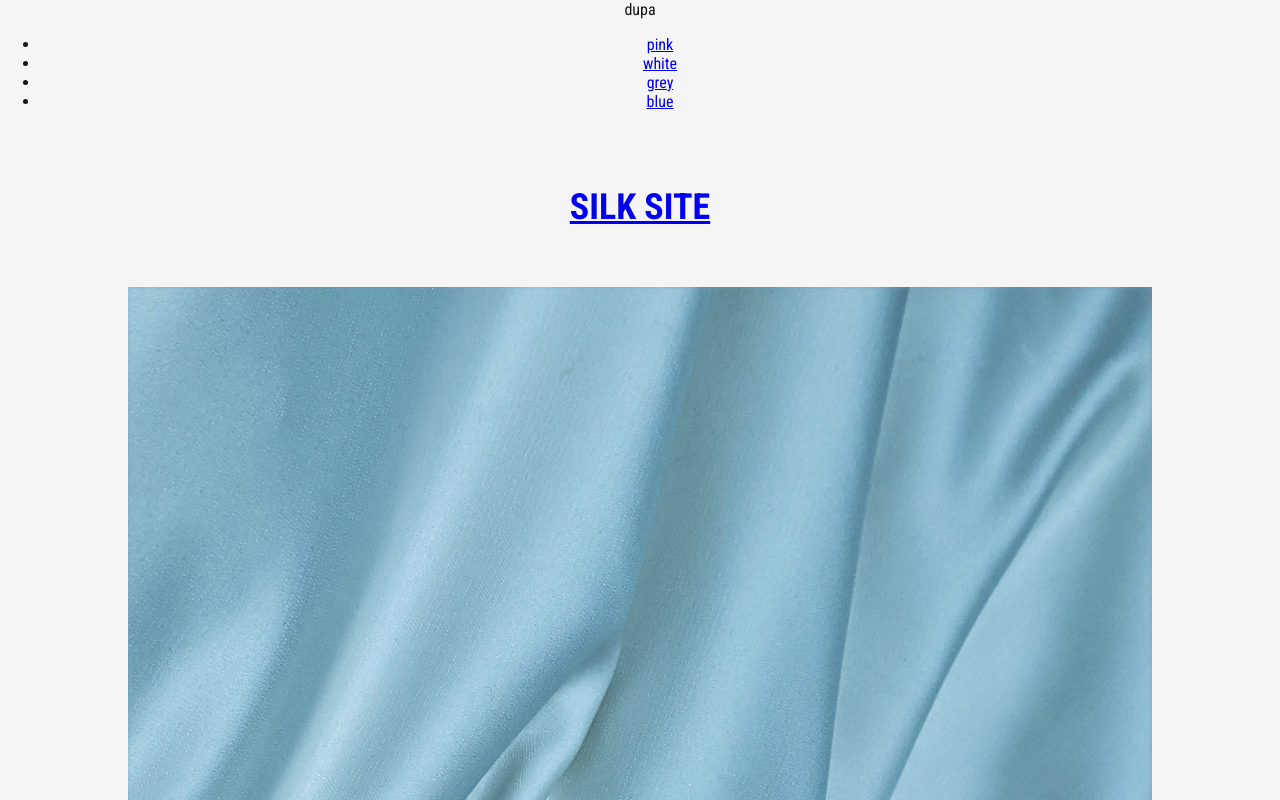
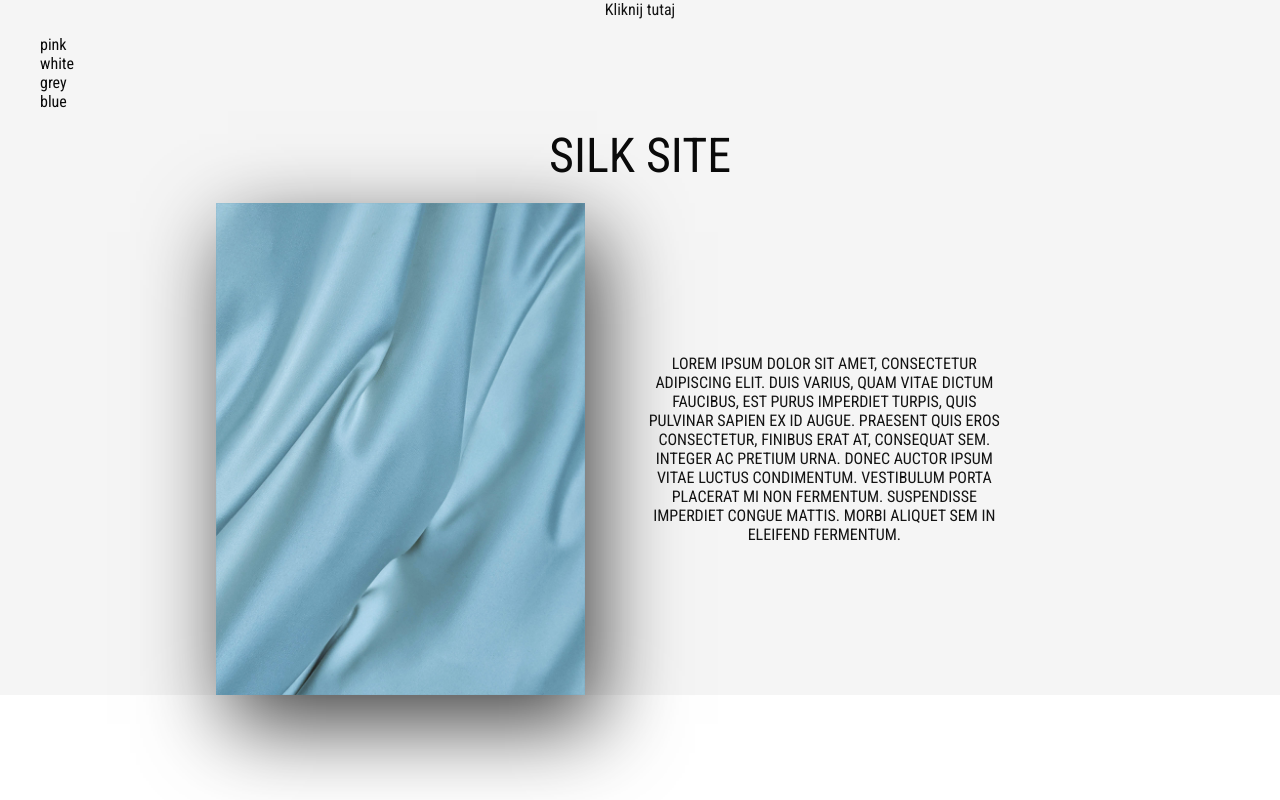
Before and after one commit to kamila0wozniak/SilkSite, a React (Create React App) app: page /blue in a window 1280 px wide. Shown: the top 800 px of the page. Built offline with nearby package versions, Linux system fonts and the light colour scheme.

Commit message:
Change view of about sites

```diff
--- a/src/App.css
+++ b/src/App.css
@@ -12,41 +12,6 @@
   margin: 0 auto;
   width:80%;
 }
-
-/*
-.hamburger {
-  width:40px;
-  height: 35px;
-  border: 0;
-  border-top: 5px solid #0A0A0A;
-  background: transparent;
-  position: relative;
-  transition: 0.3s transform linear;
-}
-
-.hamburger::before, .hamburger::after {
-  content:'';
-  position: absolute;
-  top:0;
-  left: 0;
-  width: 100%;
-  border-top: 5px solid #0A0A0A;
-  transform: translateY(10px);
-}
-
-.hamburger::after {
-  transform: translateY(25px);
-  transition: 0.3s transform linear;
-}
-
-.hamburger:focus {
-  transform: rotate(45deg) translateY(5px);
-  border: none;
-}
-
-.hamburger:focus::after {
-  transform: rotate(-90deg) translateX(-10px);
-} */
 
 .modules{
   position: relative;
@@ -95,3 +60,26 @@ a:hover{
   opacity: .5;
   z-index: 1;
 }
+
+.centerAboutSection {
+    display: flex;
+    flex-direction: row;
+    flex-wrap: nowrap;
+    justify-content: center;
+    align-content: space-between;
+    align-items: center;
+    width:90%;
+}
+
+.centerAboutSectionImg {
+    width: 40%;
+    -webkit-box-shadow: 12px 29px 81px 0 rgba(0,0,0,0.75);
+    -moz-box-shadow: 12px 29px 81px 0 rgba(0,0,0,0.75);
+    box-shadow: 12px 29px 81px 0 rgba(0,0,0,0.75);
+}
+
+.centerAboutSectionParagraph {
+    width: 40%;
+    padding: 6%;
+    text-transform: uppercase;
+}
--- a/src/components/AboutBlue.js
+++ b/src/components/AboutBlue.js
@@ -3,9 +3,9 @@ import React from 'react'
 
 export default function AboutBlue() {
     return(
-        <div>
-            <img src="/img/bluesilk.jpg"/>
-            <p className="hoverParagraph">blue</p>
+        <div className="centerAboutSection">
+            <img src="/img/bluesilk.jpg" className="centerAboutSectionImg"/>
+            <p className="centerAboutSectionParagraph">Lorem ipsum dolor sit amet, consectetur adipiscing elit. Duis varius, quam vitae dictum faucibus, est purus imperdiet turpis, quis pulvinar sapien ex id augue. Praesent quis eros consectetur, finibus erat at, consequat sem. Integer ac pretium urna. Donec auctor ipsum vitae luctus condimentum. Vestibulum porta placerat mi non fermentum. Suspendisse imperdiet congue mattis. Morbi aliquet sem in eleifend fermentum.</p>
         </div>
     )
 }
--- a/src/components/AboutGrey.js
+++ b/src/components/AboutGrey.js
@@ -3,9 +3,9 @@ import React from 'react'
 
 export default function AboutGrey() {
     return(
-        <div>
-            <img src="/img/greysilk.jpg"/>
-            <p className="hoverParagraph">grey</p>
+        <div className="centerAboutSection">
+            <img src="/img/greysilk.jpg" className="centerAboutSectionImg"/>
+            <p className="centerAboutSectionParagraph">Lorem ipsum dolor sit amet, consectetur adipiscing elit. Duis varius, quam vitae dictum faucibus, est purus imperdiet turpis, quis pulvinar sapien ex id augue. Praesent quis eros consectetur, finibus erat at, consequat sem. Integer ac pretium urna. Donec auctor ipsum vitae luctus condimentum. Vestibulum porta placerat mi non fermentum. Suspendisse imperdiet congue mattis. Morbi aliquet sem in eleifend fermentum.</p>
         </div>
     )
 }
--- a/src/components/AboutPink.js
+++ b/src/components/AboutPink.js
@@ -3,9 +3,9 @@ import React from 'react'
 
 export default function AboutPink() {
     return(
-        <div>
-            <img src="/img/pinksilk.jpg"/>
-            <p className="hoverParagraph">pink</p>
+        <div className="centerAboutSection">
+            <img src="/img/pinksilk.jpg" className="centerAboutSectionImg"/>
+            <p className="centerAboutSectionParagraph">Lorem ipsum dolor sit amet, consectetur adipiscing elit. Duis varius, quam vitae dictum faucibus, est purus imperdiet turpis, quis pulvinar sapien ex id augue. Praesent quis eros consectetur, finibus erat at, consequat sem. Integer ac pretium urna. Donec auctor ipsum vitae luctus condimentum. Vestibulum porta placerat mi non fermentum. Suspendisse imperdiet congue mattis. Morbi aliquet sem in eleifend fermentum.</p>
         </div>
     )
 }
--- a/src/components/AboutWhite.js
+++ b/src/components/AboutWhite.js
@@ -3,9 +3,9 @@ import React from 'react'
 
 export default function AboutWhite() {
     return(
-        <div>
-            <img src="/img/whitesilk.jpg"/>
-            <p className="hoverParagraph">blue</p>
+        <div className="centerAboutSection">
+            <img src="/img/whitesilk.jpg" className="centerAboutSectionImg"/>
+            <p className="centerAboutSectionParagraph">Lorem ipsum dolor sit amet, consectetur adipiscing elit. Duis varius, quam vitae dictum faucibus, est purus imperdiet turpis, quis pulvinar sapien ex id augue. Praesent quis eros consectetur, finibus erat at, consequat sem. Integer ac pretium urna. Donec auctor ipsum vitae luctus condimentum. Vestibulum porta placerat mi non fermentum. Suspendisse imperdiet congue mattis. Morbi aliquet sem in eleifend fermentum.</p>
         </div>
     )
 }
--- a/src/components/Header.js
+++ b/src/components/Header.js
@@ -11,7 +11,7 @@ export default function Header() {
     return(
         <div>
             <div className={styles.menuWrap}>
-                <div className={styles.hamburger} onClick={() => setIsMenuOpen(!isMenuOpen)}><div>dupa</div></div>
+                <div className={styles.hamburger} onClick={() => setIsMenuOpen(!isMenuOpen)}><div className={styles.hamburgerBox}>Kliknij tutaj</div></div>
                 {isMenuOpen && <div className={styles.menu}>
                     <ul>
                         <li><Link to="/pink">pink</Link></li>
@@ -22,8 +22,8 @@ export default function Header() {
                 </div>}
             </div>
             <header className={styles.showcase}>
-                <div className={styles.header}>
-                    <h1><Link to="/">Silk Site</Link></h1>
+                <div className={styles.centerHeader}>
+                    <a className={styles.header}><Link to="/">Silk Site</Link></a>
                 </div>
             </header>
         </div>
--- a/src/components/Header.module.css
+++ b/src/components/Header.module.css
@@ -1,5 +1,10 @@
-.header {
-    min-height: 20vh;
+a {
+    color: #0A0A0A;
+    text-decoration: none;
+}
+
+.centerHeader {
+    font-size: 6vh;
     text-transform: uppercase;
     color:#0A0A0A;
     font-weight: 400;
@@ -8,6 +13,17 @@
     justify-content: center;
     align-items: center;
     align-content: center;
-    font-size: calc(2px + 2vmin);
     position:relative;
+    margin-bottom: 1.5%;
 }
+
+
+ul {
+    list-style-type: none;
+    display: flex;
+    flex-direction: column;
+    flex-wrap: nowrap;
+    justify-content: flex-start;
+    align-content: flex-start;
+    align-items: flex-start;
+}
```
